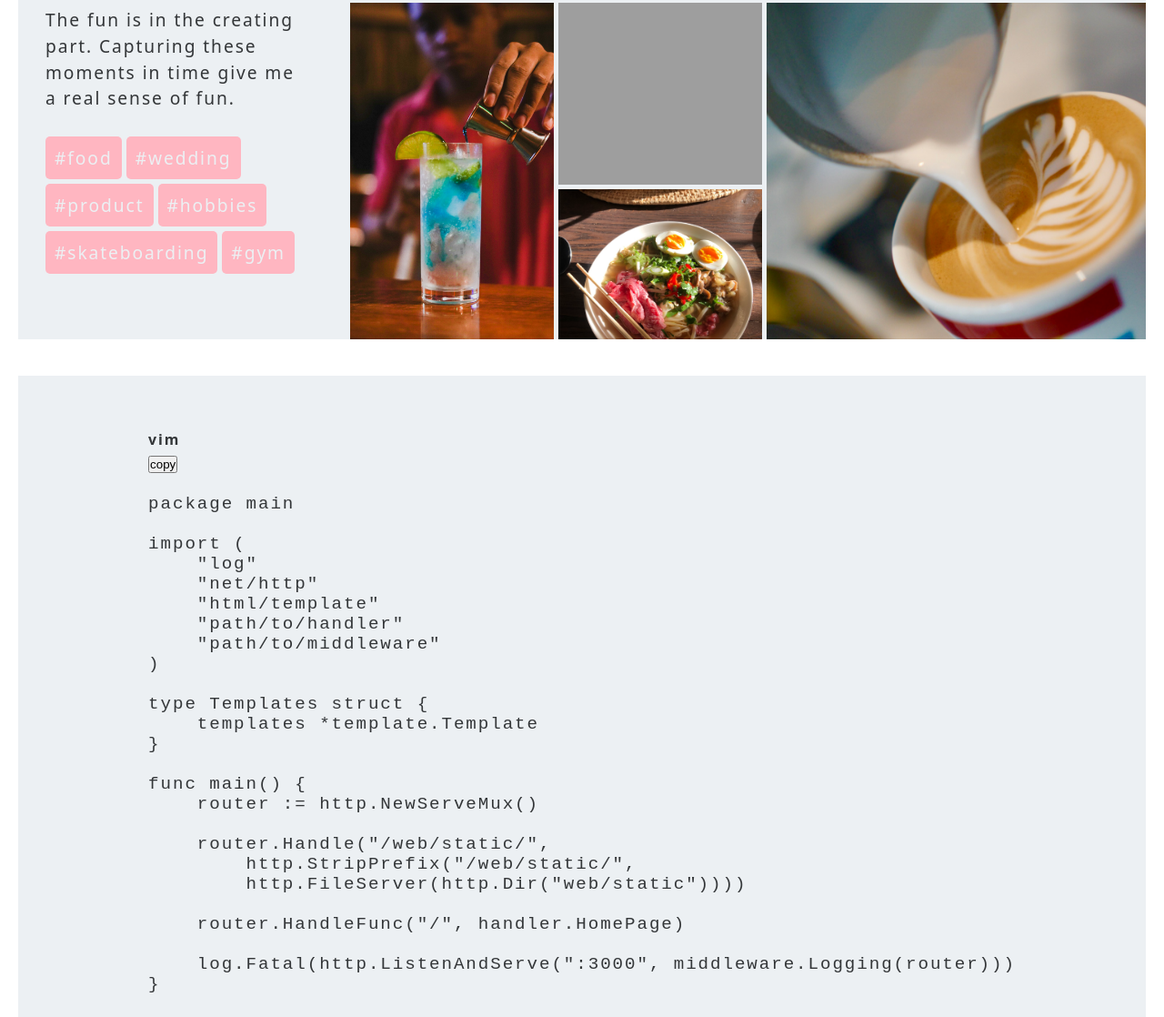
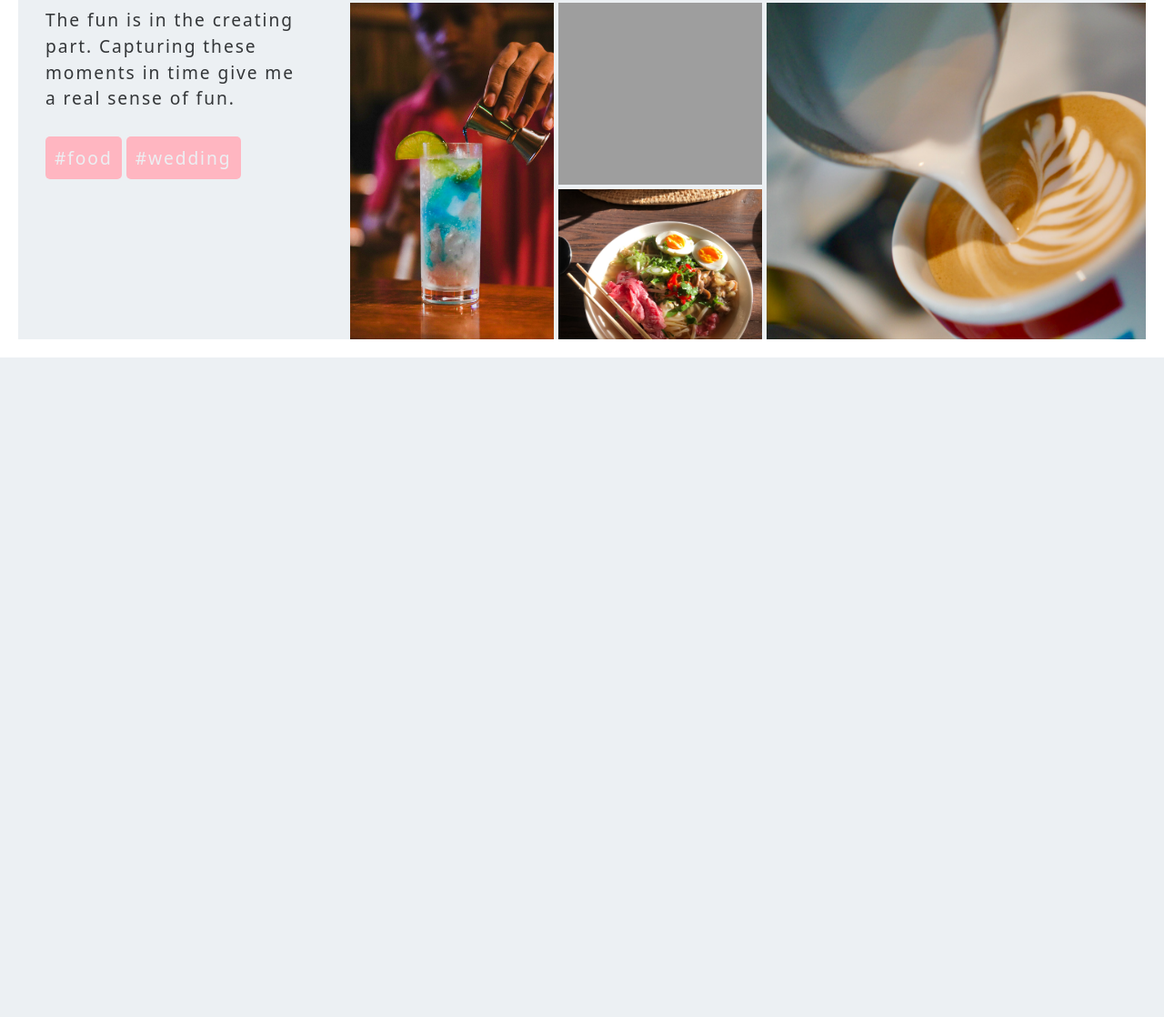
Before and after one commit to histeward/histeward.github.io, a plain HTML site: page index.html in a window 1280 px wide. Shown: the part 2007-3125 px from the top of the page at 91% size. After the commit the page ends 2400 px from the top, so only its background shows below. Drawn offline with Linux system fonts and the light colour scheme; grey boxes are pictures that could not be loaded.

Commit message:
remove section 4

```diff
--- a/index.html
+++ b/index.html
@@ -79,10 +79,10 @@
                         <div class="carousel-nav">
                             <a href="#food">#food</a>
                             <a href="#wedding">#wedding</a>
-                            <a href="#product">#product</a>
-                            <a href="#hobbies">#hobbies</a>
-                            <a href="#skateboarding">#skateboarding</a>
-                            <a href="#gym">#gym</a>
+                            <!--<a href="#product">#product</a>-->
+                            <!--<a href="#hobbies">#hobbies</a>-->
+                            <!--<a href="#skateboarding">#skateboarding</a>-->
+                            <!--<a href="#gym">#gym</a>-->
                         </div>
                     </div>
                 </div>
@@ -103,57 +103,57 @@
                             <div class="wedding-4"></div>
                             <div class="wedding-5"></div>
                         </div>
-                        <div class="carousel-item" id="product">
-                            <div class="product-1"></div>
-                            <div class="product-2"></div>
-                            <div class="product-3"></div>
-                            <div class="product-4"></div>
-                            <div class="product-5"></div>
-                        </div>
+                        <!--<div class="carousel-item" id="product">-->
+                        <!--    <div class="product-1"></div>-->
+                        <!--    <div class="product-2"></div>-->
+                        <!--    <div class="product-3"></div>-->
+                        <!--    <div class="product-4"></div>-->
+                        <!--    <div class="product-5"></div>-->
+                        <!--</div>-->
                     </div>
                 </div>
             </div>
         </section>
-        <section>
-            <div class="code-box">
-                <div class="code-top-bar">
-                    <div>
-                        <span></span>
-                        <span></span>
-                        <span></span>
-                    </div>
-                    <h5>vim</h5>
-                    <button class="copy-button" onclick="copyCode(this)">copy</button>
-                </div>
-                <pre><code class="language-go">
-package main
-
-import (
-    "log"
-    "net/http"
-    "html/template"
-    "path/to/handler"
-    "path/to/middleware"
-)
-
-type Templates struct {
-    templates *template.Template
-}
-
-func main() {
-    router := http.NewServeMux()
-
-    router.Handle("/web/static/",
-        http.StripPrefix("/web/static/",
-        http.FileServer(http.Dir("web/static"))))
-
-    router.HandleFunc("/", handler.HomePage)
-
-    log.Fatal(http.ListenAndServe(":3000", middleware.Logging(router)))
-}
-                </code></pre>
-            </div>
-        </section>
+<!--        <section>-->
+<!--            <div class="code-box">-->
+<!--                <div class="code-top-bar">-->
+<!--                    <div>-->
+<!--                        <span></span>-->
+<!--                        <span></span>-->
+<!--                        <span></span>-->
+<!--                    </div>-->
+<!--                    <h5>vim</h5>-->
+<!--                    <button class="copy-button" onclick="copyCode(this)">copy</button>-->
+<!--                </div>-->
+<!--                <pre><code class="language-go">-->
+<!--package main-->
+<!---->
+<!--import (-->
+<!--    "log"-->
+<!--    "net/http"-->
+<!--    "html/template"-->
+<!--    "path/to/handler"-->
+<!--    "path/to/middleware"-->
+<!--)-->
+<!---->
+<!--type Templates struct {-->
+<!--    templates *template.Template-->
+<!--}-->
+<!---->
+<!--func main() {-->
+<!--    router := http.NewServeMux()-->
+<!---->
+<!--    router.Handle("/web/static/", -->
+<!--        http.StripPrefix("/web/static/", -->
+<!--        http.FileServer(http.Dir("web/static"))))-->
+<!---->
+<!--    router.HandleFunc("/", handler.HomePage)-->
+<!---->
+<!--    log.Fatal(http.ListenAndServe(":3000", middleware.Logging(router)))-->
+<!--}-->
+<!--                </code></pre>-->
+<!--            </div>-->
+<!--        </section>-->
         <script defer src="static/js/main.js"></script>
 
         <!--    <nav class="nav-container">-->
```
